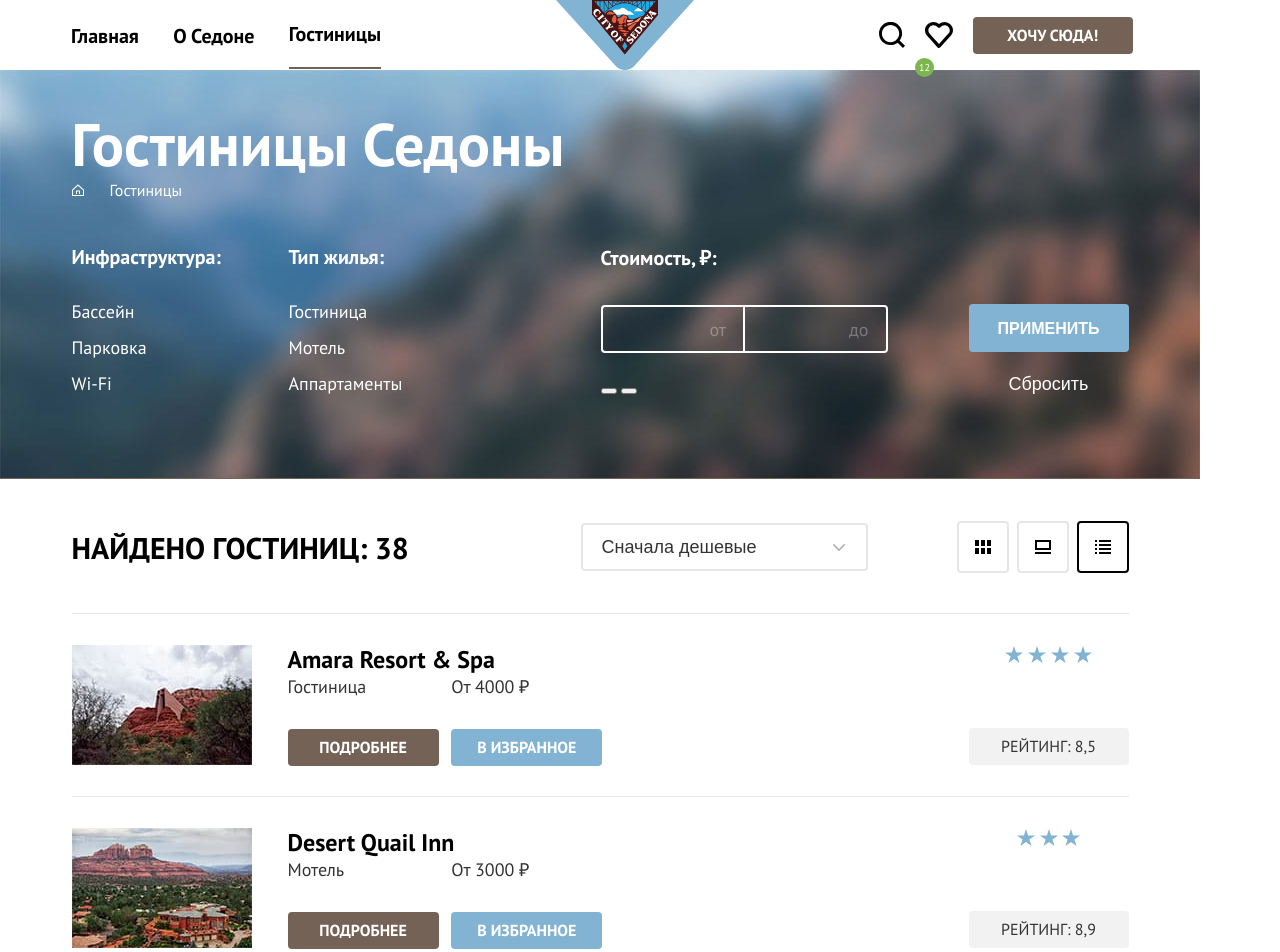
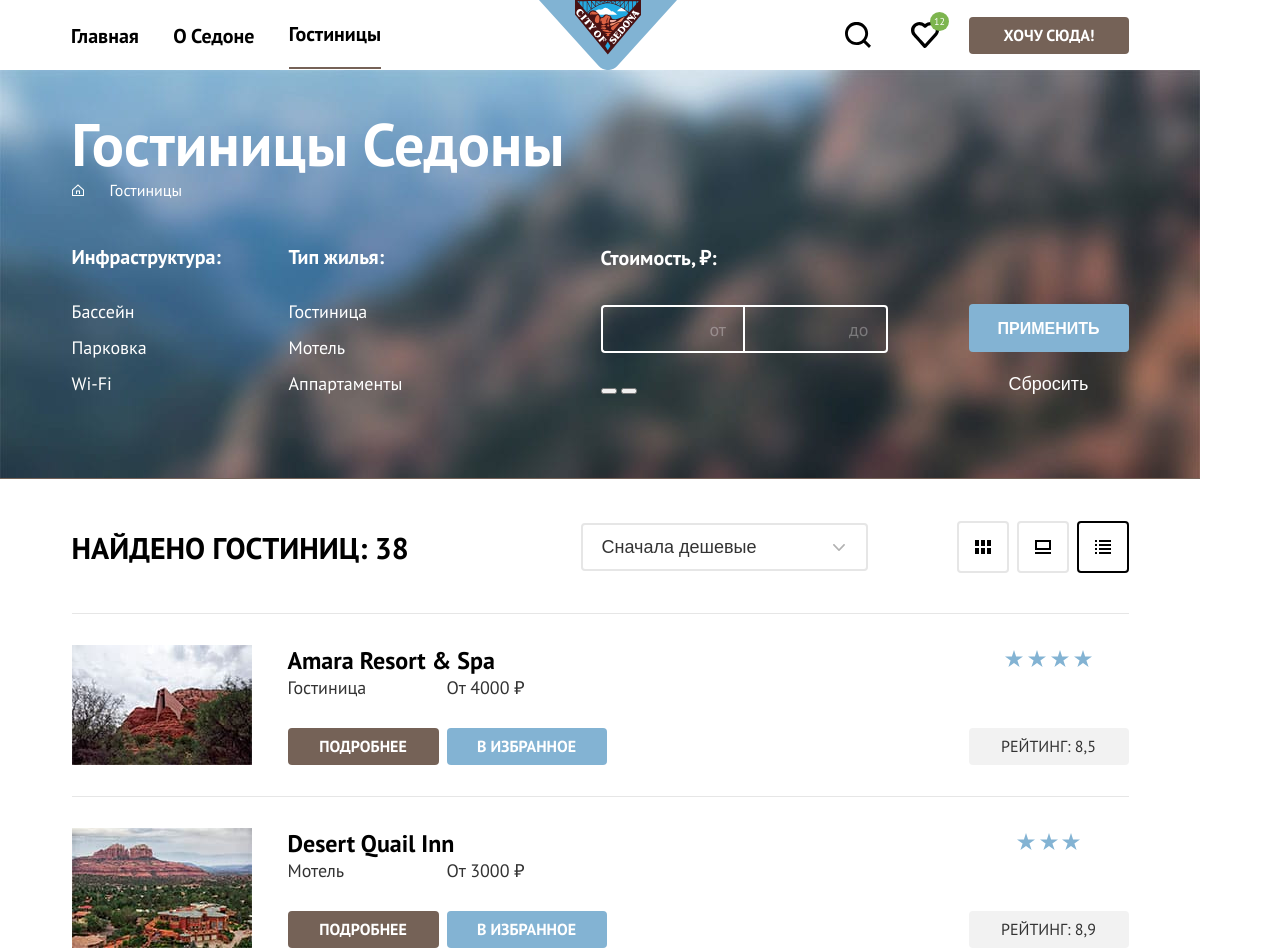
Before and after one commit to igstik/sed, a plain HTML site: page catalog.html in a window 1280 px wide. Shown: the top 952 px of the page. Drawn offline with Linux system fonts and the light colour scheme.

Commit message:
переделал на гридах список карточек и часть футера

```diff
--- a/catalog.html
+++ b/catalog.html
@@ -26,6 +26,7 @@
       </ul>
     </nav>
     <img class="logo" src="img/logo-sedona.svg" alt="логотип сайта." width="138" height="70" />
+
     <nav class="navigation-user">
       <ul class="navigation-user-list">
         <li class="navigation-user-item">
@@ -33,17 +34,18 @@
             <span class="visually-hidden">Поиск</span>
           </a>
         </li>
-        <li class="navigation-user-item">
+        <li class="navigation-user-item ">
           <a class="navigation-link link-favourites" href="#">
             <span class="visually-hidden">Избранное</span>
           </a>
+        </li>
         <div class="round">12</div>
-        </li>
         <li class="navigation-user-item">
           <a class="navigation-link iwant" href="#">Хочу сюда!</a>
         </li>
       </ul>
     </nav>
+
   </header>
   <main class="main-inner">
     <section class="filter-section">
@@ -169,22 +171,18 @@
           <span class="visually-hidden">Режим Список</span>
         </a>
       </div>
-
+      <!-- список отелей -->
       <ul class="hotel-card-list">
 
         <li class="hotel-card-item">
-          <a href="#">
-            <img class="hotel-card-image" src="/img/hotel-amara.jpg" alt="" width="180" height="120">
+          <a class="hotel-card-image" href="#">
+            <img src="/img/hotel-amara.jpg" alt="" width="180" height="120">
           </a>
-          <div class="hotel-info-container">
           <h3 class="hotel-card-title">Amara Resort & Spa</h3>
           <span class="hotel-card-hometype">Гостиница</span>
           <span class="hotel-card-price">От 4000 ₽</span>
           <a class="hotel-card-button card-more" href="#">Подробнее</a>
-            <!--
-            --><a class="hotel-card-button card-favourites" href="#">в избранное</a>
-          </div>
-          <div class="hotel-rating-container">
+          <a class="hotel-card-button card-favourites" href="#">в избранное</a>
           <div class="hotel-card-stars-container">
             <span class="visually-hidden">звезды рейтинга</span>
             <p class="star"></p>
@@ -193,22 +191,19 @@
             <p class="star"></p>
           </div>
           <p class="hotel-card-rating">Рейтинг: 8,5</p>
-          </div>
+
         </li>
 
         <li class="hotel-card-item">
           <a href="#">
             <img class="hotel-card-image" src="/img/hotel-desert.jpg" alt="" width="180" height="120">
           </a>
-          <div class="hotel-info-container">
+
           <h3 class="hotel-card-title">Desert Quail Inn</h3>
           <span class="hotel-card-hometype">Мотель</span>
           <span class="hotel-card-price">От 3000 ₽</span>
           <a class="hotel-card-button card-more" href="#">Подробнее</a>
-            <!--
-           --><a class="hotel-card-button card-favourites" href="#">в избранное</a>
-          </div>
-          <div class="hotel-rating-container">
+          <a class="hotel-card-button card-favourites" href="#">в избранное</a>
           <div class="hotel-card-stars-container">
             <span class="visually-hidden">звезды рейтинга</span>
             <p class="star"></p>
@@ -216,51 +211,42 @@
             <p class="star"></p>
           </div>
           <p class="hotel-card-rating">Рейтинг: 8,9</p>
-          </div>
+
         </li>
 
         <li class="hotel-card-item">
           <a href="#">
             <img class="hotel-card-image" src="/img/hotel-villas.jpg" alt="" width="180" height="120">
           </a>
-          <div class="hotel-info-container">
           <h3 class="hotel-card-title">Villas at Poco Diablo</h3>
           <span class="hotel-card-hometype">Апартаменты</span>
           <span class="hotel-card-price">От 2000 ₽</span>
           <a class="hotel-card-button card-more" href="#">Подробнее</a>
-            <!--
-           --><a class="hotel-card-button card-favourites favour-true" href="#">в избранном</a>
-          </div>
-          <div class="hotel-rating-container">
+          <a class="hotel-card-button card-favourites favour-true" href="#">в избранном</a>
           <div class="hotel-card-stars-container">
             <span class="visually-hidden">звезды рейтинга</span>
             <p class="star"></p>
             <p class="star"></p>
           </div>
           <p class="hotel-card-rating">Рейтинг: 9,2</p>
-          </div>
         </li>
 
         <li class="hotel-card-item">
           <a href="#">
             <img class="hotel-card-image" src="/img/hotel-greentree.jpg" alt="" width="180" height="120">
           </a>
-          <div class="hotel-info-container">
+
           <h3 class="hotel-card-title">GreenTree Inn</h3>
           <span class="hotel-card-hometype">Гостиница</span>
           <span class="hotel-card-price">От 3000 ₽</span>
           <a class="hotel-card-button card-more" href="#">Подробнее</a>
-            <!--
-           --><a class="hotel-card-button card-favourites" href="#">в избранное</a>
-          </div>
-          <div class="hotel-rating-container">
+          <a class="hotel-card-button card-favourites" href="#">в избранное</a>
           <div class="hotel-card-stars-container">
             <span class="visually-hidden">звезды рейтинга</span>
             <p class="star"></p>
             <p class="star"></p>
           </div>
           <p class="hotel-card-rating">Рейтинг: 9,2</p>
-          </div>
         </li>
       </ul>
       <div class="more-container">
--- a/styles/style.css
+++ b/styles/style.css
@@ -13,6 +13,9 @@
   src: url(/fonts/ptsansbold.woff2) format("woff2");
   font-display: swap;
 }
+
+
+
 
 .visually-hidden {
   position: absolute;
@@ -84,11 +87,10 @@ body {
   width: fit-content;
 }
 
-
 .navigation-user-list {
-  display: flex;
-  width: 260px;
-  justify-content: space-between;
+  display: grid;
+  grid-template-columns: min-content min-content min-content;
+  column-gap: 20px;
   padding: 0px;
   margin: 0px;
   margin-right: 71px;
@@ -103,7 +105,12 @@ body {
 .link-favourites {
   content: url("/img/header-favourites.svg");
   padding: 10px;
-  margin-right: 10px;
+
+}
+
+.navigation-user-item:nth-child(2) {
+  grid-column: 2/3;
+  grid-row: 1/2;
 }
 
 .round {
@@ -116,12 +123,17 @@ body {
   display: flex;
   justify-content: center;
   align-items: center;
-  position: absolute;
+  grid-column: 2/3;
+  grid-row: 1/2;
+  justify-self: end;
+  align-self: start;
 }
 
 .iwant {
-  padding: 0;
-  width: 160px;
+  padding: 0 10px;
+  width: max-content;
+  box-sizing: border-box;
+  min-width: 160px;
   height: 37px;
   line-height: 37px;
   background: #756257;
@@ -425,7 +437,6 @@ form input {
 .footer-social-list {
   list-style-type: none;
   display: flex;
-  /* justify-content: space-between; */
   flex-wrap: wrap;
   width: 147px;
   margin: 0;
@@ -434,12 +445,7 @@ form input {
   align-items: center;
 }
 
-/* .footer-social-item .button {
-  border: none;
-  width: 18px;
-  height: 18px;
-  margin-right: 29px;
-} */
+
 .social-icon {
   padding: 15px;
 }
@@ -634,8 +640,6 @@ form input {
   border-radius: 4px;
   width: 287px;
   height: 48px;
-  /* left: 640px;
-  top: 299px; */
   display: flex;
   margin-bottom: 20px;
 }
@@ -678,6 +682,7 @@ form input {
 }
 
 /* результаты поиска в каталоге */
+
 .catalog-search {
   width: 1057px;
   margin: 0 auto;
@@ -742,7 +747,9 @@ form input {
   background: url(/img/sort-mode-list.svg) no-repeat center center;
 }
 
-/* список отелей */
+
+
+/* список отелей на гридах */
 
 .hotel-card-list {
   list-style-type: none;
@@ -751,37 +758,26 @@ form input {
 }
 
 .hotel-card-item {
+  display: grid;
+  grid-template-columns: 180px 36px 151px 8px 1fr 160px;
+  grid-template-rows: 31px 23px 29px 37px;
   border-top: 1px solid #E6E6E6;
-  display: flex;
-  justify-content: space-between;
-  align-items: center;
-  height: 120px;
   padding: 31px 0;
 }
 
 .hotel-card-image {
-  margin-right: 36px;
-  display: block;
+  grid-row: 1/-1;
+  display: inline;
 }
 
-.hotel-info-container {
-  width: 330px;
-}
 
-.hotel-rating-container {
-  margin-left: auto;
-  height: 100%;
-  display: flex;
-  flex-direction: column;
-  justify-content: space-between;
-  align-items: center;
-}
 
 .hotel-card-title {
   font-weight: 700;
   font-size: 24px;
   line-height: 31px;
   margin: 0;
+  grid-column: 3/6;
 }
 
 .hotel-card-hometype,
@@ -790,17 +786,19 @@ form input {
   font-size: 18px;
   line-height: 23px;
   color: #333333;
-  margin-bottom: 31px;
-  display: inline-block;
 }
 
 .hotel-card-hometype {
-  margin-right: 8px;
-  width: 151px;
+  grid-column: 3;
+  grid-row: 2;
+}
+
+.hotel-card-price {
+  grid-column: 5;
+  grid-row: 2;
 }
 
 .hotel-card-button {
-  width: 151px;
   height: 37px;
   border-radius: 4px;
   font-weight: 700;
@@ -811,21 +809,30 @@ form input {
   color: #FFFFFF;
   text-decoration: none;
   display: inline-block;
-  margin-right: 8px;
 }
 
 .card-more {
   background: #756257;
-  /* display: none; */
+  width: 151px;
+  grid-column: 3;
+  grid-row: 4;
 }
 
 .card-favourites {
   background: #83B3D3;
+  width: 160px;
+  grid-column: 5;
+  grid-row: 4;
 }
 
 .favour-true {
   background: #7DB54F;
-  ;
+
+}
+
+.hotel-card-stars-container {
+  justify-self: center;
+  align-self: center;
 }
 
 .star {
@@ -848,7 +855,12 @@ form input {
   color: #333333;
   display: block;
   margin: 0;
+  grid-column: 6;
+  grid-row: 4;
 }
+
+
+/* раздел "загрузить еще " */
 
 .more-container {
   border-top: 1px solid #E6E6E6;
```
Also changed, not shown: index.html (+1 -1 lines). Lines whose indentation alone changed are shown as unchanged.
